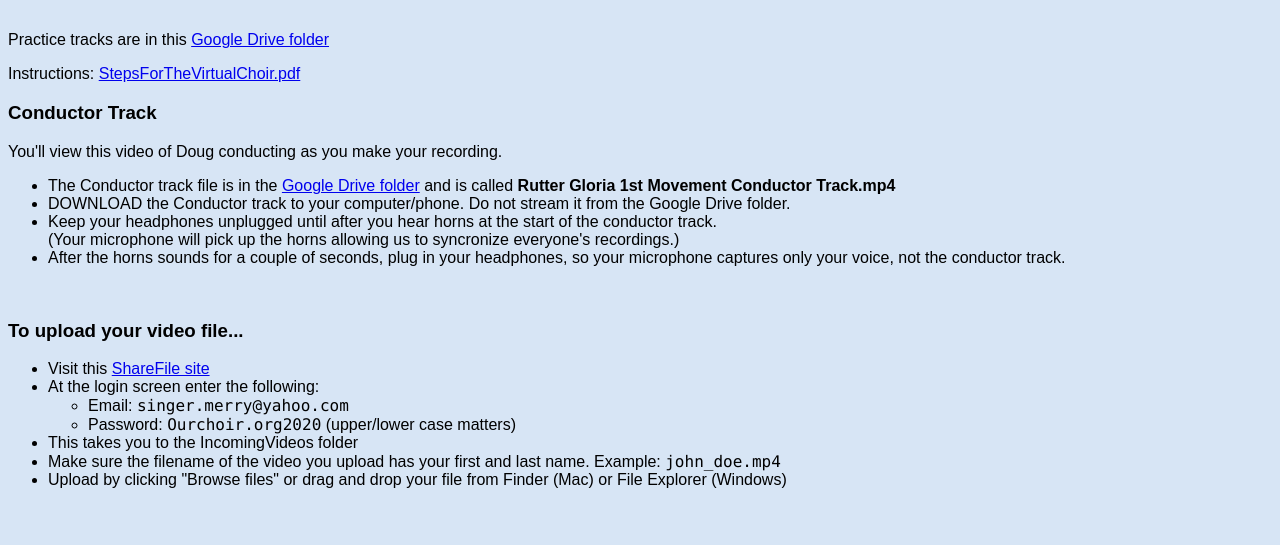
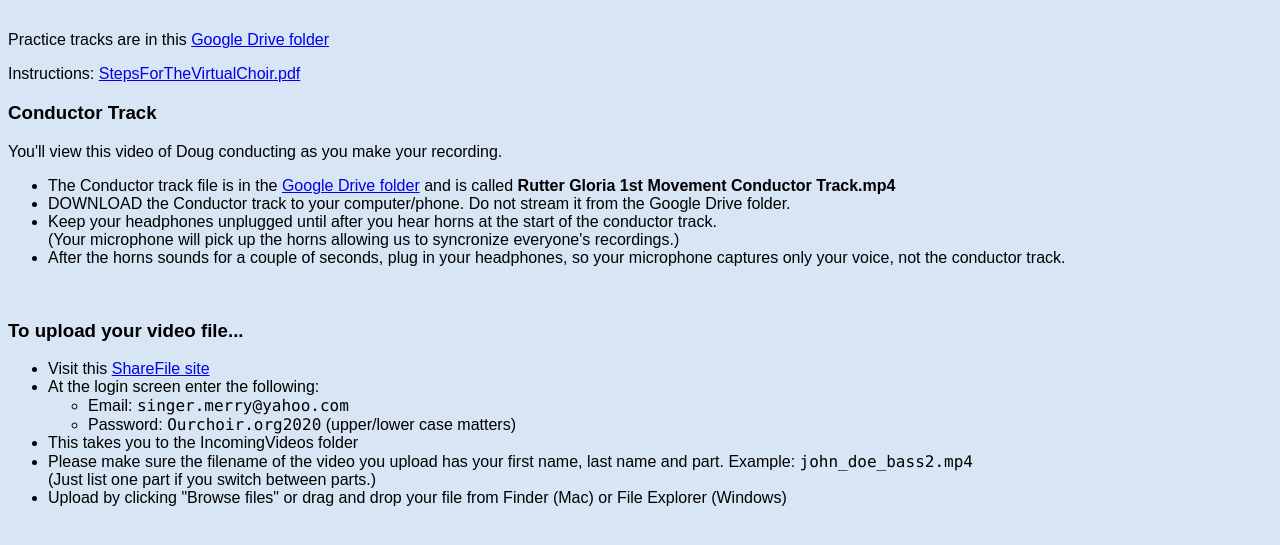
Before and after one commit to rjturek/ourchoir-org, a plain HTML site: page index.html in a window 1280 px wide. Shown: the part 105-650 px from the top of the page. Drawn offline with Linux system fonts and the light colour scheme.

Commit message:
ask for part in the filename too

```diff
--- a/index.html
+++ b/index.html
@@ -35,7 +35,9 @@ You'll view this video of Doug conducting as you make your recording.
         <li>Password: <code>Ourchoir.org2020</code>  (upper/lower case matters)</li>
     </ul>
     <li>This takes you to the IncomingVideos folder</li>
-    <li>Make sure the filename of the video you upload has your first and last name. Example: <code>john_doe.mp4</code></li>
+    <li>Please make sure the filename of the video you upload has your first name, last name and part. Example: <code>john_doe_bass2.mp4</code><br>
+    (Just list one part if you switch between parts.)</li>
     <li>Upload by clicking "Browse files" or drag and drop your file from Finder (Mac) or File Explorer (Windows)</li>
 </ul>
+
 </body>
```
